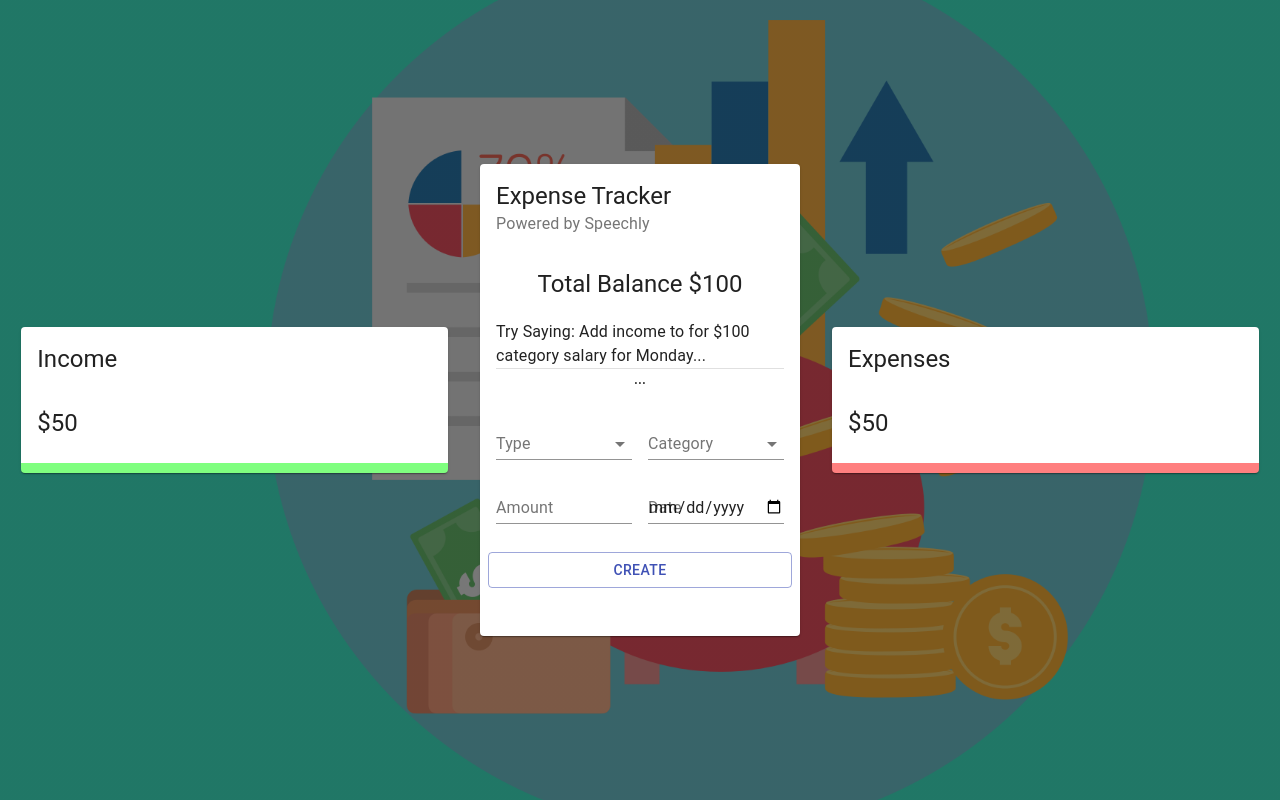
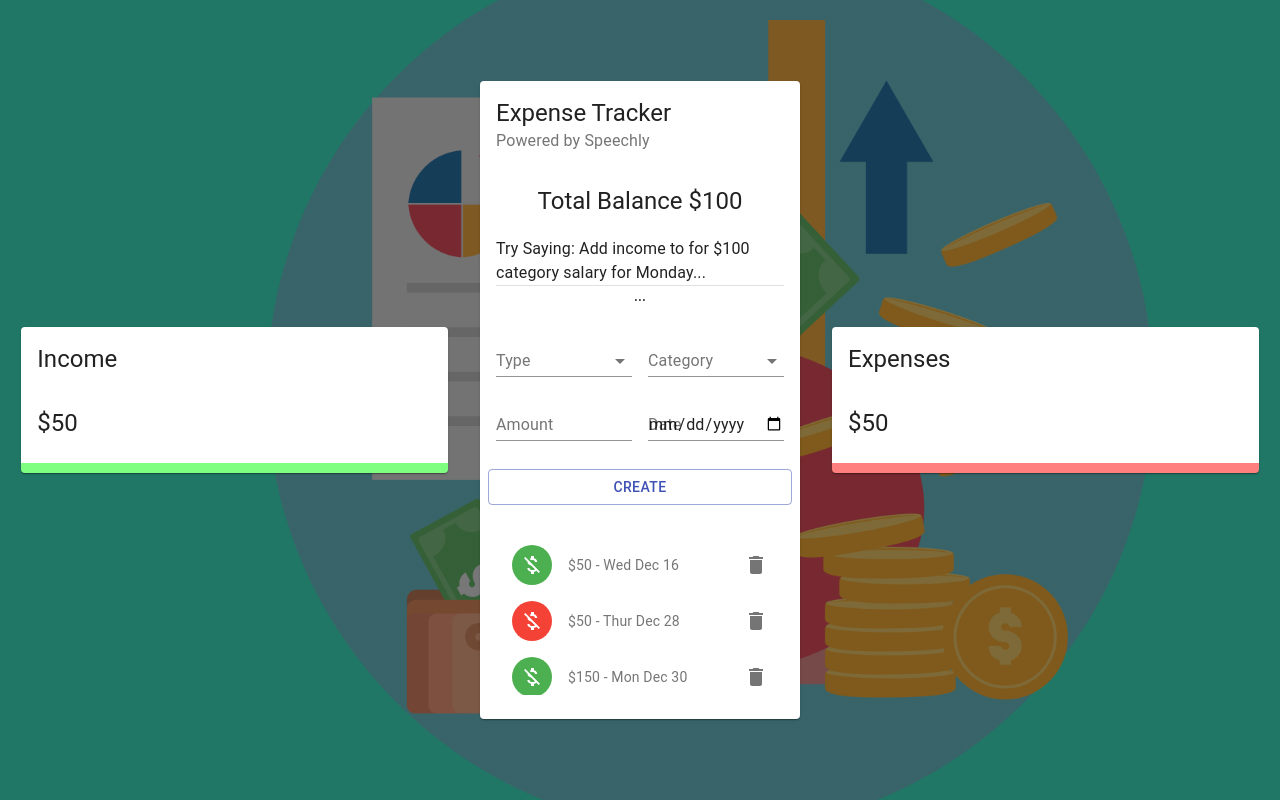
Before and after one commit to MikeCastellon/expense-tracker, a React (Create React App) app: page / in a window 1280 px wide. Built offline with nearby package versions, Linux system fonts and the light colour scheme.

Commit message:
added list items on Main component

```diff
--- /dev/null
+++ b/src/components/main/list/list.jsx
@@ -0,0 +1,39 @@
+import React from 'react';
+
+import { List as MUIList, ListItem, ListItemAvatar, ListItemText, Avatar, ListItemSecondaryAction, IconButton, Slide } from '@material-ui/core';
+import {Delete, MoneyOff } from '@material-ui/icons';
+
+import useStyles from './styles'
+
+const List = () => {
+    const classes = useStyles()
+
+    const transactions = [
+        { id: 1, type: 'Income', catagory: 'Salary', amount: 50, date: 'Wed Dec 16' },
+        { id: 2, type: 'Expense', catagory: 'Pets', amount: 50, date: 'Thur Dec 28' },
+        { id: 3, type: 'Income', catagory: 'Business', amount: 150, date: 'Mon Dec 30' }
+    ]
+    return (
+        <MUIList dense={false} className={classes.list}>
+            {transactions.map((transaction) => (
+                <Slide direction='down' in mountOnEnter unmountOnExit key={transaction.id}>
+                    <ListItem>
+                        <ListItemAvatar>
+                            <Avatar className={transaction.type ===  'Income' ? classes.avatarIncome : classes.avatarExpense}>
+                                <MoneyOff />
+                            </Avatar>
+                        </ListItemAvatar>
+                        <ListItemText primary={transaction.category} secondary={`$${transaction.amount} - ${transaction.date} `}/>
+                        <ListItemSecondaryAction>
+                            <IconButton edge='end' aria-label='delete' onClick=''>
+                                <Delete />
+                            </IconButton>
+                        </ListItemSecondaryAction>
+                    </ListItem>
+                </Slide>
+            ))}
+        </MUIList>
+    )
+}
+
+export default List
--- /dev/null
+++ b/src/components/main/list/styles.js
@@ -0,0 +1,17 @@
+import { makeStyles } from '@material-ui/core/styles';
+import { red, green } from '@material-ui/core/colors';
+
+export default makeStyles((theme) => ({
+  avatarIncome: {
+    color: '#fff',
+    backgroundColor: green[500],
+  },
+  avatarExpense: {
+    color: theme.palette.getContrastText(red[500]),
+    backgroundColor: red[500],
+  },
+  list: {
+    maxHeight: '150px',
+    overflow: 'auto',
+  },
+}));
--- a/src/components/main/main.jsx
+++ b/src/components/main/main.jsx
@@ -3,6 +3,7 @@
 
 import { Card, CardHeader, Typography, CardContent, Grid, Divider } from '@material-ui/core';
 import Form from './form/form';
+import List from './list/list';
 
 
 const Main = () => {
@@ -21,6 +22,7 @@
         <CardContent className={classes.cardContent}>
             <Grid container spacing={2}>
                 <Grid item xs={12}>
+                    <List />
                 </Grid>
             </Grid>
         </CardContent>
```
Also changed, not shown: 1 other file (tests, documents, lock files or other folders).
